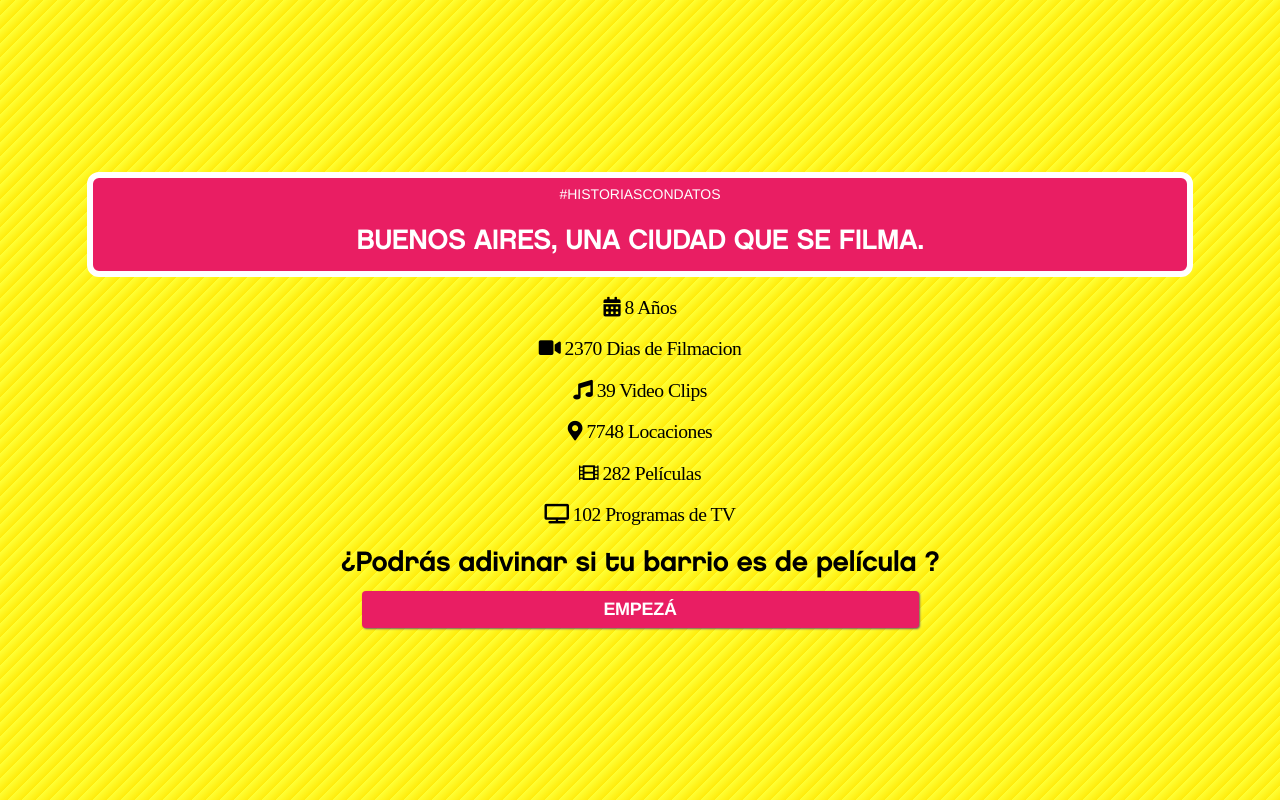
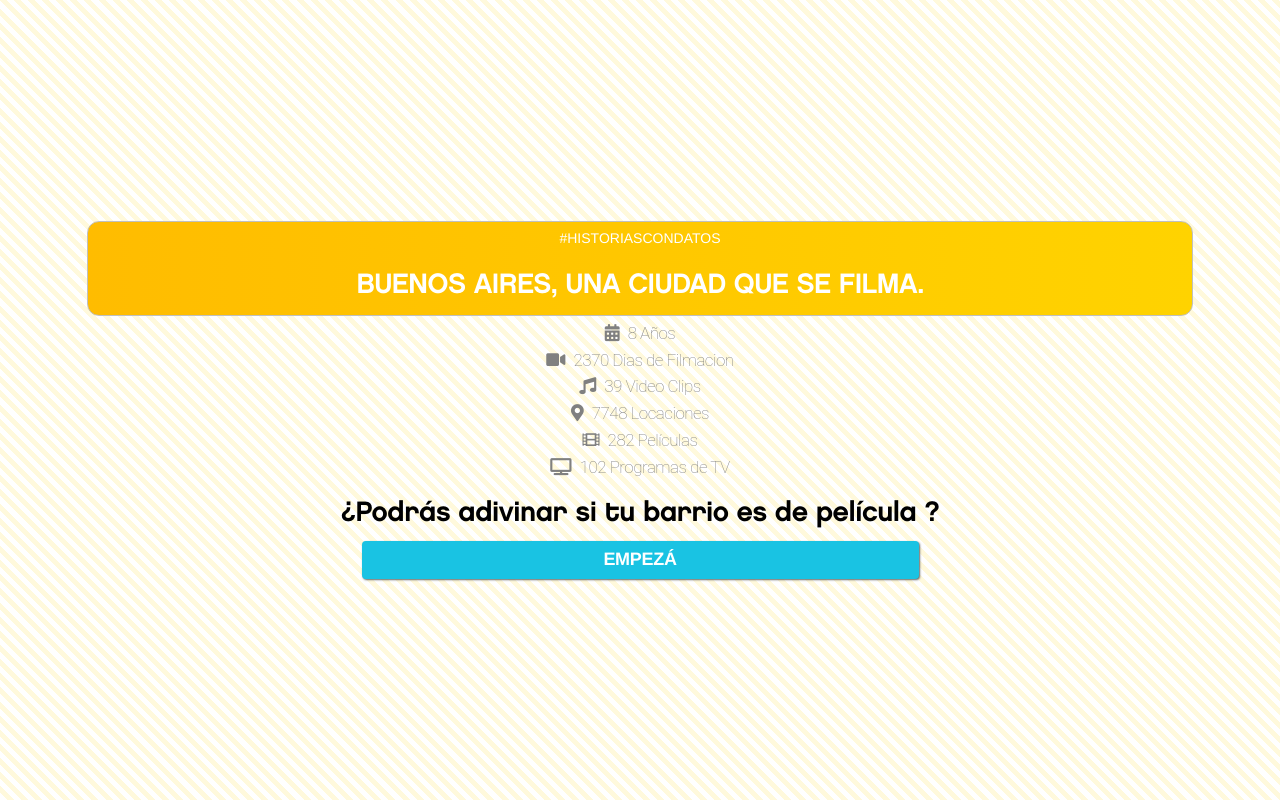
Before and after one commit to tinchoforever/baset-game, a plain HTML site: page index.html in a window 1280 px wide. Drawn offline with nearby package versions, Linux system fonts and the light colour scheme.

Commit message:
coloritos y estilos v01

```diff
--- a/styles/styles.css
+++ b/styles/styles.css
@@ -1,7 +1,7 @@
 
 html,body{
     color:black;
-    background: repeating-linear-gradient( -45deg, #ffec0b,  #ffff34 10px );
+   background: repeating-linear-gradient( 45deg, #ffffff, #ffffff 5px, #fff9dc 5px, #fff9dc 10px );
 
 }
 .head{
@@ -10,7 +10,6 @@ html,body{
     white-space: normal;
     text-transform: uppercase;
     font-weight: 700;
-    background-color: #E91E63;
     color: white;
     max-width: 100%;
     margin: 4px;
@@ -25,14 +24,22 @@ html,body{
     -ms-touch-action: manipulation;
     touch-action: manipulation;
     background-image: none;
-    border: 6px solid white;
+    border: 1px solid silver;
     border-radius: 12px;
+    background: linear-gradient(90deg,#ffbc00 0,#ffd300);
 }
 
 h3{
-    font-family: 'OpenSans';
+    font-family: 'Roboto';
+    color: gray;
+    font-weight: 100;
+    font-size: 17px;
+    margin: 8px;
 }
 
+h3 i{
+  margin-right: 5px;
+}
 a{
     color:black;
 }
@@ -148,11 +155,11 @@ h4{
 
 a{
     text-decoration: underline;
-    color: #E91E63;
+    color: #19c3e3;
 }
 a:visited{
     text-decoration: underline;
-    color: #E91E63;
+    color: #19c3e3;
 }
 h5 a.btn{
     color:white;
@@ -167,7 +174,7 @@ a.btn {
     white-space: normal;
     text-transform: uppercase;
     font-weight: 700;
-    background-color: #E91E63;
+    background-color: #19c3e3;
     color:white;
     margin: 4px;
     width: 100%;
--- a/views/check/main.html
+++ b/views/check/main.html
@@ -11,7 +11,7 @@
                 	</h3>
                 	<h2 class="wow fadeIn">¿Podrás adivinar si tu barrio es de película ? </h2>
                 	  <h5 class="btn btn-50  wow fadeIn"
-                	  	data-wow-delay="3s"
+                	  	data-wow-delay="1s"
                 	  	ng-click="startGame()">
                 	  Empezá
                 	</h5>
```
